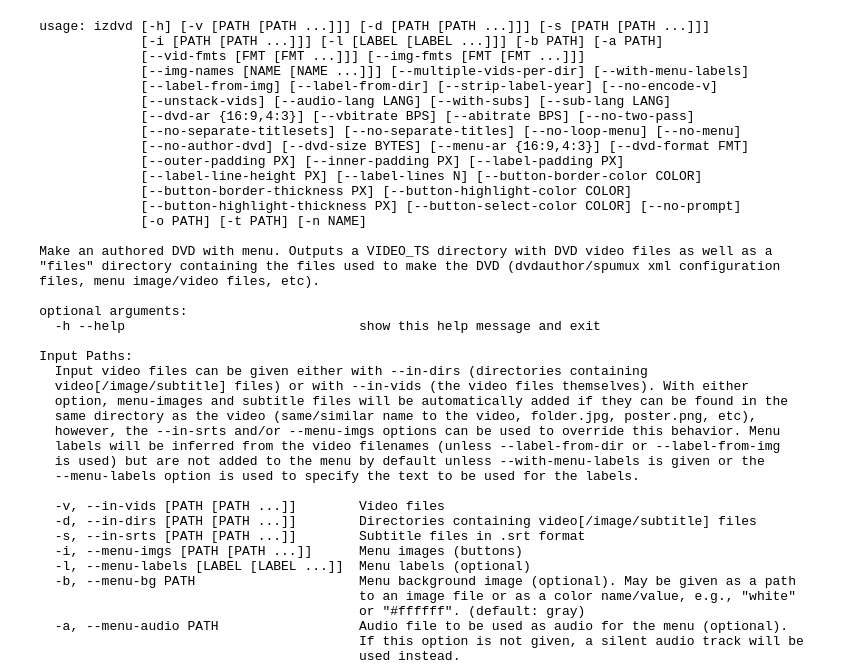
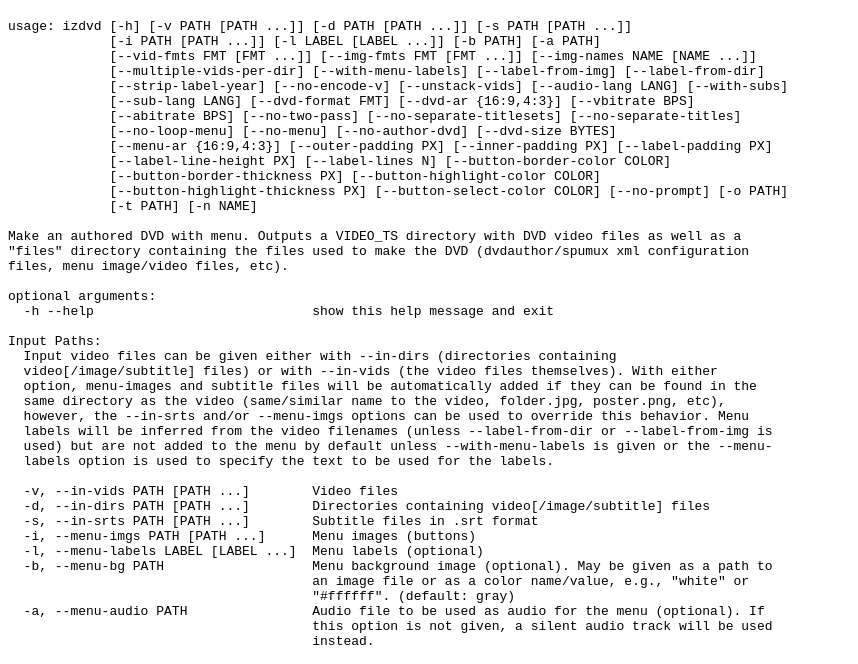
Before and after one commit to izilly/izdvd, a plain HTML site: page doc/izdvd.html in a window 1280 px wide. Shown: the part 97-761 px from the top of the page, without its empty margins (0-858 px from the left). Drawn offline with Linux system fonts and the light colour scheme.

Commit message:
update docs

```diff
--- a/doc/izdvd.html
+++ b/doc/izdvd.html
@@ -1,44 +1,33 @@
-<!--
-   Copyright (c) 2013 William Adams
-   Distributed under the terms of the Modified BSD License.
-   The full license is in the file LICENSE, distributed with this software.
--->
-
-<!DOCTYPE html PUBLIC "-//W3C//DTD XHTML 1.0 Strict//EN"
-	"http://www.w3.org/TR/xhtml1/DTD/xhtml1-strict.dtd">
+<!DOCTYPE html PUBLIC "-//W3C//DTD XHTML 1.0 Strict//EN"    "http://www.w3.org/TR/xhtml1/DTD/xhtml1-strict.dtd">
 <html xmlns="http://www.w3.org/1999/xhtml" xml:lang="en" lang="en">
-
   <head>
     <title>izdvd Usage: izdvd</title>
-	<meta http-equiv="content-type" content="text/html;charset=utf-8" />
+    <meta http-equiv="content-type" content="text/html;charset=utf-8"/>
+    <a href="index.html">izdvd Documentation</a>
   </head>
-
   <body>
-    <a href="index.html">izdvd Documentation</a>
-    <hr>
+    <hr/>
     <h1>izdvd</h1>
-	<pre>
-    usage: izdvd [-h] [-v [PATH [PATH ...]]] [-d [PATH [PATH ...]]] [-s [PATH [PATH ...]]]
-                 [-i [PATH [PATH ...]]] [-l [LABEL [LABEL ...]]] [-b PATH] [-a PATH]
-                 [--vid-fmts [FMT [FMT ...]]] [--img-fmts [FMT [FMT ...]]]
-                 [--img-names [NAME [NAME ...]]] [--multiple-vids-per-dir] [--with-menu-labels]
-                 [--label-from-img] [--label-from-dir] [--strip-label-year] [--no-encode-v]
-                 [--unstack-vids] [--audio-lang LANG] [--with-subs] [--sub-lang LANG]
-                 [--dvd-ar {16:9,4:3}] [--vbitrate BPS] [--abitrate BPS] [--no-two-pass]
-                 [--no-separate-titlesets] [--no-separate-titles] [--no-loop-menu] [--no-menu]
-                 [--no-author-dvd] [--dvd-size BYTES] [--menu-ar {16:9,4:3}] [--dvd-format FMT]
-                 [--outer-padding PX] [--inner-padding PX] [--label-padding PX]
+    <pre>usage: izdvd [-h] [-v PATH [PATH ...]] [-d PATH [PATH ...]] [-s PATH [PATH ...]]
+             [-i PATH [PATH ...]] [-l LABEL [LABEL ...]] [-b PATH] [-a PATH]
+             [--vid-fmts FMT [FMT ...]] [--img-fmts FMT [FMT ...]] [--img-names NAME [NAME ...]]
+             [--multiple-vids-per-dir] [--with-menu-labels] [--label-from-img] [--label-from-dir]
+             [--strip-label-year] [--no-encode-v] [--unstack-vids] [--audio-lang LANG] [--with-subs]
+             [--sub-lang LANG] [--dvd-format FMT] [--dvd-ar {16:9,4:3}] [--vbitrate BPS]
+             [--abitrate BPS] [--no-two-pass] [--no-separate-titlesets] [--no-separate-titles]
+             [--no-loop-menu] [--no-menu] [--no-author-dvd] [--dvd-size BYTES]
+             [--menu-ar {16:9,4:3}] [--outer-padding PX] [--inner-padding PX] [--label-padding PX]
              [--label-line-height PX] [--label-lines N] [--button-border-color COLOR]
              [--button-border-thickness PX] [--button-highlight-color COLOR]
-                 [--button-highlight-thickness PX] [--button-select-color COLOR] [--no-prompt]
-                 [-o PATH] [-t PATH] [-n NAME]
+             [--button-highlight-thickness PX] [--button-select-color COLOR] [--no-prompt] [-o PATH]
+             [-t PATH] [-n NAME]
 
 Make an authored DVD with menu. Outputs a VIDEO_TS directory with DVD video files as well as a
 "files" directory containing the files used to make the DVD (dvdauthor/spumux xml configuration
 files, menu image/video files, etc).
 
 optional arguments:
-      -h --help                              show this help message and exit
+  -h --help                            show this help message and exit
 
 Input Paths:
   Input video files can be given either with --in-dirs (directories containing
@@ -46,133 +35,130 @@
   option, menu-images and subtitle files will be automatically added if they can be found in the
   same directory as the video (same/similar name to the video, folder.jpg, poster.png, etc),
   however, the --in-srts and/or --menu-imgs options can be used to override this behavior. Menu
-      labels will be inferred from the video filenames (unless --label-from-dir or --label-from-img
-      is used) but are not added to the menu by default unless --with-menu-labels is given or the
-      --menu-labels option is used to specify the text to be used for the labels.
+  labels will be inferred from the video filenames (unless --label-from-dir or --label-from-img is
+  used) but are not added to the menu by default unless --with-menu-labels is given or the --menu-
+  labels option is used to specify the text to be used for the labels.
 
-      -v, --in-vids [PATH [PATH ...]]        Video files
-      -d, --in-dirs [PATH [PATH ...]]        Directories containing video[/image/subtitle] files
-      -s, --in-srts [PATH [PATH ...]]        Subtitle files in .srt format
-      -i, --menu-imgs [PATH [PATH ...]]      Menu images (buttons)
-      -l, --menu-labels [LABEL [LABEL ...]]  Menu labels (optional)
-      -b, --menu-bg PATH                     Menu background image (optional). May be given as a path
-                                             to an image file or as a color name/value, e.g., "white"
-                                             or "#ffffff". (default: gray)
-      -a, --menu-audio PATH                  Audio file to be used as audio for the menu (optional).
-                                             If this option is not given, a silent audio track will be
-                                             used instead.
+  -v, --in-vids PATH [PATH ...]        Video files
+  -d, --in-dirs PATH [PATH ...]        Directories containing video[/image/subtitle] files
+  -s, --in-srts PATH [PATH ...]        Subtitle files in .srt format
+  -i, --menu-imgs PATH [PATH ...]      Menu images (buttons)
+  -l, --menu-labels LABEL [LABEL ...]  Menu labels (optional)
+  -b, --menu-bg PATH                   Menu background image (optional). May be given as a path to
+                                       an image file or as a color name/value, e.g., "white" or
+                                       "#ffffff". (default: gray)
+  -a, --menu-audio PATH                Audio file to be used as audio for the menu (optional). If
+                                       this option is not given, a silent audio track will be used
+                                       instead.
 
 Input Options:
-      --vid-fmts [FMT [FMT ...]]             If in-vids are not specified, search in-dirs for video
-                                             files with these extensions
-      --img-fmts [FMT [FMT ...]]             If menu-imgs are not specified, search video directories
-                                             for image files with these extensions
-      --img-names [NAME [NAME ...]]          If menu-imgs are not specified, search video directories
-                                             for image files with these names (in addition to the
-                                             video names themselves)
-      --multiple-vids-per-dir                Normally, if in-vids are not specified, in-dirs are
-                                             assumed to contain one video each. With this option all
-                                             of the video files in each in-dir are added. Incompatible
-                                             with the img-names option; images are only searched for
-                                             using the name of the video
-      --with-menu-labels                     This option adds labels below the menu-imgs even if the
-                                             --menu-labels option is not given. The labels are
-                                             inferred from the video filenames unless the --label-
-                                             from-dir or --label-from-img options are given.
-      --label-from-img                       Infer menu-labels from menu-img filenames instead of the
+  --vid-fmts FMT [FMT ...]             If in-vids are not specified, search in-dirs for video files
+                                       with these extensions
+  --img-fmts FMT [FMT ...]             If menu-imgs are not specified, search video directories for
+                                       image files with these extensions
+  --img-names NAME [NAME ...]          If menu-imgs are not specified, search video directories for
+                                       image files with these names (in addition to the video names
+                                       themselves)
+  --multiple-vids-per-dir              Normally, if in-vids are not specified, in-dirs are assumed
+                                       to contain one video each. With this option all of the video
+                                       files in each in-dir are added. Incompatible with the img-
+                                       names option; images are only searched for using the name of
+                                       the video
+  --with-menu-labels                   This option adds labels below the menu-imgs even if the
+                                       --menu-labels option is not given. The labels are inferred
+                                       from the video filenames unless the --label-from-dir or
+                                       --label-from-img options are given.
+  --label-from-img                     Infer menu-labels from menu-img filenames instead of the
                                        default of using the video filename
-      --label-from-dir                       Infer menu-labels from directory names instead of the
-                                             default of using the video filename
-      --strip-label-year                     Strip parenthesized year from end of inferred labels.
-                                             e.g., "label (2013)" -> "label".
-      --no-encode-v                          Skip encoding of video files. Assume video files are DVD
+  --label-from-dir                     Infer menu-labels from directory names instead of the default
+                                       of using the video filename
+  --strip-label-year                   Strip parenthesized year from end of inferred labels. e.g.,
+                                       "label (2013)" -&gt; "label".
+  --no-encode-v                        Skip encoding of video files. Assume video files are DVD
                                        compliant mpeg2.
-      --unstack-vids                         Treat multiple input video files as a single video when
-                                             their names only differ by certain rules. e.g.,
-                                             "video.cd1.ext", "video.cd2.ext"
+  --unstack-vids                       Treat multiple input video files as a single video when their
+                                       names only differ by certain rules. e.g., "video.cd1.ext",
+                                       "video.cd2.ext"
 
 DVD Options:
-      --audio-lang LANG                      Audio Language. (default: en)
-      --with-subs                            Search for matching subtitle files in the directory of
-                                             each video
-      --sub-lang LANG                        Subtitle language. (default: en)
-      --dvd-ar {16:9,4:3}                    DVD aspect ratio. If not specified, it will be calculated
+  --audio-lang LANG                    Audio Language. (default: en)
+  --with-subs                          Search for matching subtitle files in the directory of each
+                                       video
+  --sub-lang LANG                      Subtitle language. (default: en)
+  --dvd-format FMT                     DVD format. (NTSC or PAL, default: NTSC)
+  --dvd-ar {16:9,4:3}                  DVD aspect ratio. If not specified, it will be calculated
                                        automatically.
-      --vbitrate BPS                         Video bitrate in bits per second. If not specified it
-                                             will be calculated automatically based on dvd-size.
-      --abitrate BPS                         Audio bitrate in bits per second. (default: 196608
-                                             (192kbps))
-      --no-two-pass                          Don't use two-pass encoding.
-      --no-separate-titlesets                By default, the DVD will be made with separate titlesets
-                                             if there are both 4:3 and 16:9 videos present. This
-                                             option overrides that behavior and puts everything in a
-                                             single titleset, cropping/padding the video so that
-                                             everything uses the same aspect ratio.
-      --no-separate-titles                   By default every video will be placed in its own title on
-                                             the DVD. This option overrides that behavior and puts
-                                             everything in a single title. Each video will be a
-                                             chapter in the title.
-      --no-loop-menu                         Normally the menu plays in a loop until a title is
-                                             selected. With this option the menu plays once and then
-                                             starts playing the first title.
-      --no-menu                              Don't make a menu for the DVD
-      --no-author-dvd                        Output an xml file that can be used with dvdauthor, but
-                                             don't actually create the DVD files
-      --dvd-size BYTES                       Size of DVD media in bytes. The default of 4700372992 is
-                                             the size of a single-layer DVD +R, which is slightly
-                                             smaller than a DVD-R, so will work for either one.
-                                             DVD-R=4707319808, DVD +R=4700372992, DVD-R DL=8543666176,
-                                             DVD+R DL= 8547991552. (default: 4700372992)
+  --vbitrate BPS                       Video bitrate in bits per second. If not specified it will be
+                                       calculated automatically based on dvd-size.
+  --abitrate BPS                       Audio bitrate in bits per second. (default: 196608 (192kbps))
+  --no-two-pass                        Don't use two-pass encoding.
+  --no-separate-titlesets              By default, the DVD will be made with separate titlesets if
+                                       there are both 4:3 and 16:9 videos present. This option
+                                       overrides that behavior and puts everything in a single
+                                       titleset, cropping/padding the video so that everything uses
+                                       the same aspect ratio.
+  --no-separate-titles                 By default every video will be placed in its own title on the
+                                       DVD. This option overrides that behavior and puts everything
+                                       in a single title. Each video will be a chapter in the title.
+  --no-loop-menu                       Normally the menu plays in a loop until a title is selected.
+                                       With this option the menu plays once and then starts playing
+                                       the first title.
+  --no-menu                            Don't make a menu for the DVD
+  --no-author-dvd                      Output an xml file that can be used with dvdauthor, but don't
+                                       actually create the DVD files
+  --dvd-size BYTES                     Size of DVD media in bytes. The default of 4700372992 is the
+                                       size of a single-layer DVD +R, which is slightly smaller than
+                                       a DVD-R, so will work for either one. DVD-R=4707319808, DVD
+                                       +R=4700372992, DVD-R DL=8543666176, DVD+R DL= 8547991552.
+                                       (default: 4700372992)
 
 Menu Options:
-      --menu-ar {16:9,4:3}                   Menu aspect ratio. Without this option, it defaults to
-                                             16:9 unless all titles are 4:3, or, if the --dvd-ar
-                                             option is given it defaults to match --dvd-ar.
-      --dvd-format FMT                       DVD format. (NTSC or PAL, default: NTSC)
-      --outer-padding PX                     Minimum padding in pixels between the edge of the menu
+  --menu-ar {16:9,4:3}                 Menu aspect ratio. Without this option, it defaults to 16:9
+                                       unless all titles are 4:3, or, if the --dvd-ar option is
+                                       given it defaults to match --dvd-ar.
+  --outer-padding PX                   Minimum padding in pixels between the edge of the menu
                                        background and the menu-imgs. (default: 80)
-      --inner-padding PX                     Minimum padding in pixels between each menu button.
-                                             (default: 40)
-      --label-padding PX                     Minimum padding in pixels between the menu buttons and
+  --inner-padding PX                   Minimum padding in pixels between each menu button. (default:
+                                       40)
+  --label-padding PX                   Minimum padding in pixels between the menu buttons and
                                        labels. (default: 5)
-      --label-line-height PX                 Line height in pixels for the menu-labels. (default: 18)
-      --label-lines N                        Max number of lines for the menu-labels. Text will be
+  --label-line-height PX               Line height in pixels for the menu-labels. (default: 18)
+  --label-lines N                      Max number of lines for the menu-labels. Text will be
                                        ellipsized if it would require more than this many lines.
                                        (default: 2)
-      --button-border-color COLOR            Color of the border drawn around each button (menu-img).
-      --button-border-thickness PX           Size in pixels of the border drawn around each button
-                                             (menu-img).
-      --button-highlight-color COLOR         Color of the highlight/border drawn around the currently
-                                             selected button (menu-img) while the menu is navigated
-                                             using a remote/keyboard.
-      --button-highlight-thickness PX        Size in pixels of the highlight/border drawn around the
+  --button-border-color COLOR          Color of the border drawn around each button (menu-img).
+  --button-border-thickness PX         Size in pixels of the border drawn around each button (menu-
+                                       img).
+  --button-highlight-color COLOR       Color of the highlight/border drawn around the currently
+                                       selected button (menu-img) while the menu is navigated using
+                                       a remote/keyboard.
+  --button-highlight-thickness PX      Size in pixels of the highlight/border drawn around the
                                        currently selected button (menu-img) while the menu is
-                                             navigated using a remote/keyboard. Note that the
-                                             highlight is drawn on top of the button-border, not
-                                             outside of it. Therefore, to make it thicker than the
-                                             button-border, this value must be larger than --button-
-                                             border-thickness. This is recommended, especially for a
-                                             menu with only two buttons, otherwise it is difficult to
-                                             determine which button is currently highlighted.
-      --button-select-color COLOR            Color of the border drawn around the button (menu-img)
-                                             for a moment immediately after it has been "clicked" with
-                                             the remote/keyboard. The thickness is the same as the
-                                             value given with --button-highlight-thickness.
+                                       navigated using a remote/keyboard. Note that the highlight is
+                                       drawn on top of the button-border, not outside of it.
+                                       Therefore, to make it thicker than the button-border, this
+                                       value must be larger than --button-border-thickness. This is
+                                       recommended, especially for a menu with only two buttons,
+                                       otherwise it is difficult to determine which button is
+                                       currently highlighted.
+  --button-select-color COLOR          Color of the border drawn around the button (menu-img) for a
+                                       moment immediately after it has been "clicked" with the
+                                       remote/keyboard. The thickness is the same as the value given
+                                       with --button-highlight-thickness.
 
 Output Options:
-      --no-prompt                            By default the script pauses at various points to prompt
-                                             for user input. This option overrides that behavior and
-                                             causes the script to run uninterrupted.
+  --no-prompt                          By default the script pauses at various points to prompt for
+                                       user input. This option overrides that behavior and causes
+                                       the script to run uninterrupted.
 
 Output Paths:
-      -o, --out-dir PATH                     Output directory
-      -t, --tmp-dir PATH                     Temp directory (for transcoding video files, etc.) By
-                                             default /tmp, or whatever tempfile.gettempdir() returns
-                                             will be used if there is enough space available.
-      -n, --out-name NAME                    Base name prefix for generated files (menu, log, etc)
+  -o, --out-dir PATH                   Output directory
+  -t, --tmp-dir PATH                   Temp directory (for transcoding video files, etc.) By default
+                                       /tmp, or whatever tempfile.gettempdir() returns will be used
+                                       if there is enough space available.
+  -n, --out-name NAME                  Base name prefix for generated files (menu, log, etc)
 </pre>
-    <hr>
+    <hr/>
     <a href="https://github.com/izzilly/izdvd">https://github.com/izzilly/izdvd</a>
   </body>
-
 </html>
```
Also changed, not shown: doc/izdvdbg.html (+49 -60 lines), doc/izdvdmenu.html (+51 -61 lines). Lines whose indentation alone changed are shown as unchanged.
